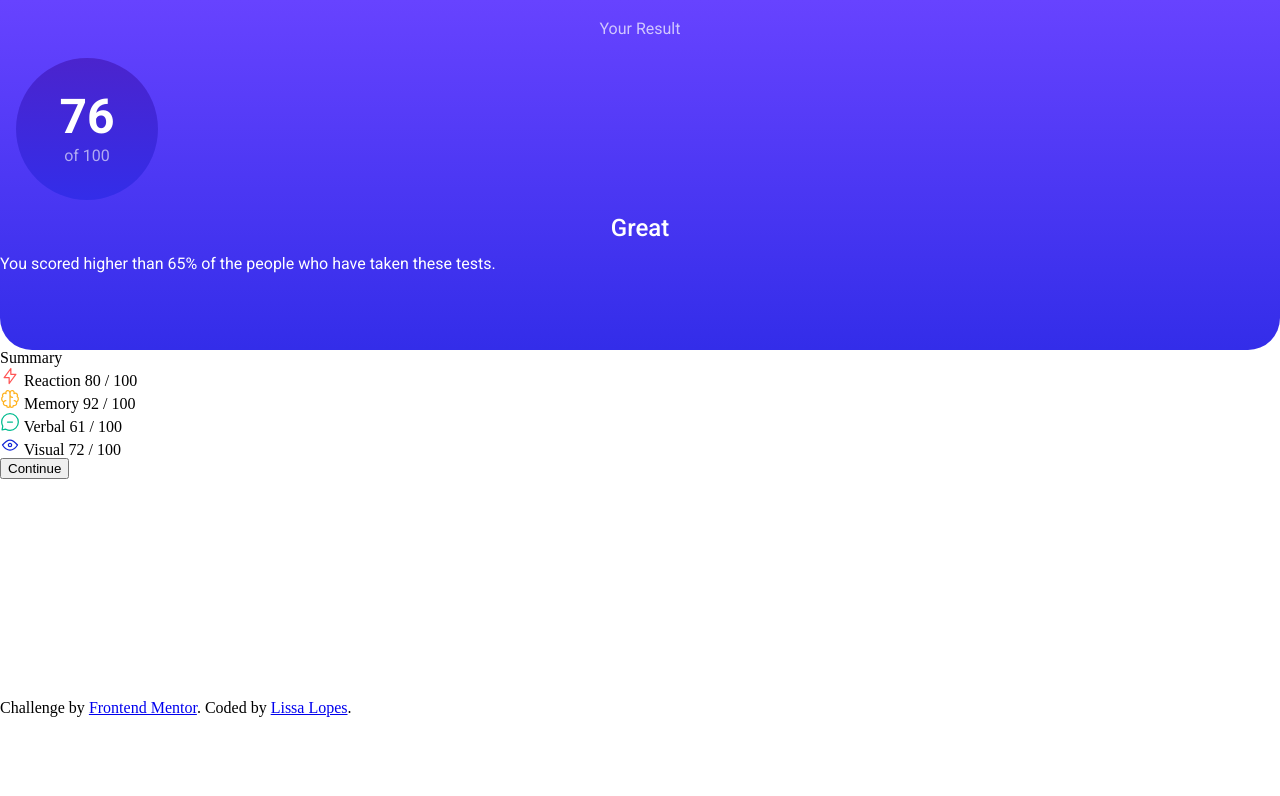
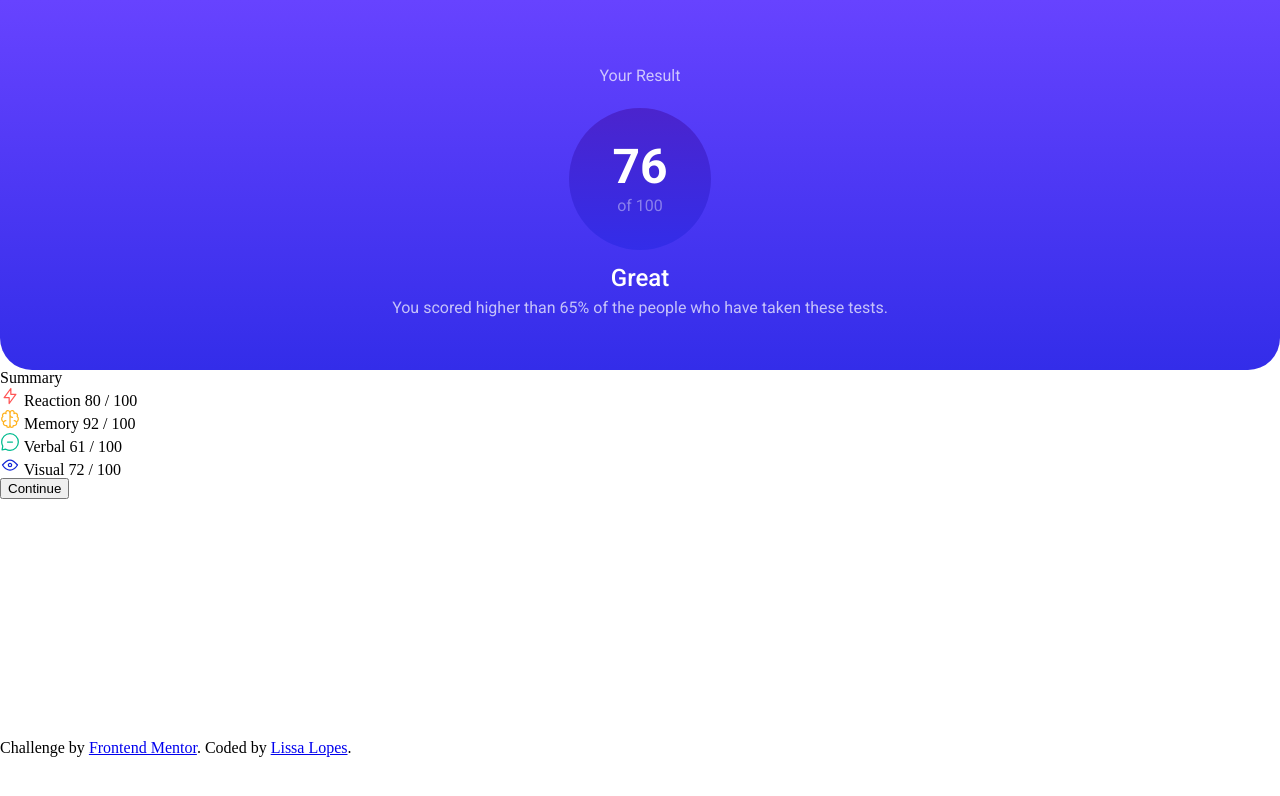
Before and after one commit to lissalopes/Project, a plain HTML site: page index.html in a window 1280 px wide. Drawn offline with Linux system fonts and the light colour scheme.

Commit message:
Top part done

```diff
--- a/style.css
+++ b/style.css
@@ -7,21 +7,26 @@ body {
 .body {
     display: grid;
     grid-template-rows: 1fr 1fr;
+    margin: auto;
 }
 
 .overview {
     background-image: linear-gradient(rgb(103, 67, 255), rgb(51, 45, 233));
     border-radius: 0 0 2rem 2rem;
-    height: 350px;
+    height: 370px;
     color: white;
     font-family: 'Roboto', sans-serif;
+    display: flex;
+    justify-content: center;
+    align-items: center;
+    flex-direction: column;
 }
 
 .overview h2 {
     text-align: center;
     font-weight: 400;
     font-size: 1rem;
-    margin: 1.3rem;
+    margin: 1rem;
     opacity: 70%;
 }
 
@@ -31,7 +36,7 @@ body {
     align-items: center;
     justify-content: center;
     text-align: center;
-    margin: 1rem;
+    margin: .5rem;
     padding: 1rem;
     background-image: linear-gradient(rgb(75, 36, 205), rgb(51, 45, 233));
     height: 110px;
@@ -48,12 +53,20 @@ body {
     padding-top: .4rem;
     padding-bottom: 0;
     margin: 0;
-    opacity: 60%;
+    opacity: 40%;
 }
 
 .overview h1 {
     font-weight: 500;
     font-size: 1.5rem;
     text-align: center;
-    margin: 1rem;
+    margin: .5rem;
 }
+
+.overview p {
+    font-size: 1rem;
+    opacity: 70%;
+    text-align: center;
+    width: 70%;
+    line-height: 1.3rem;
+}
```
